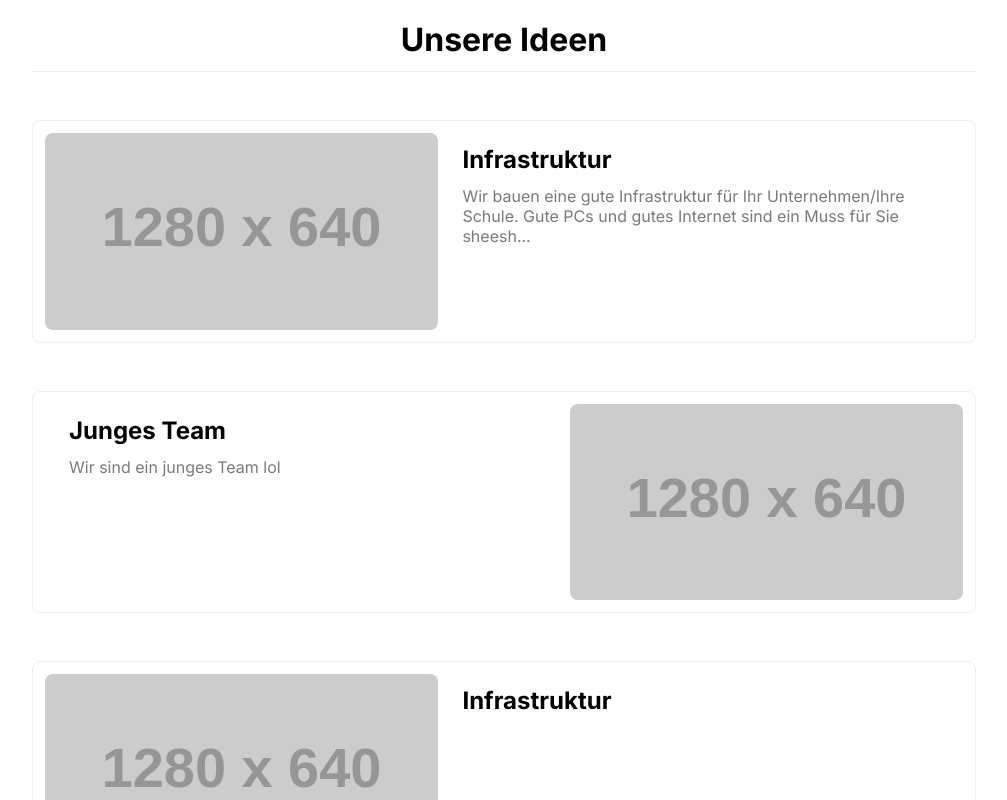
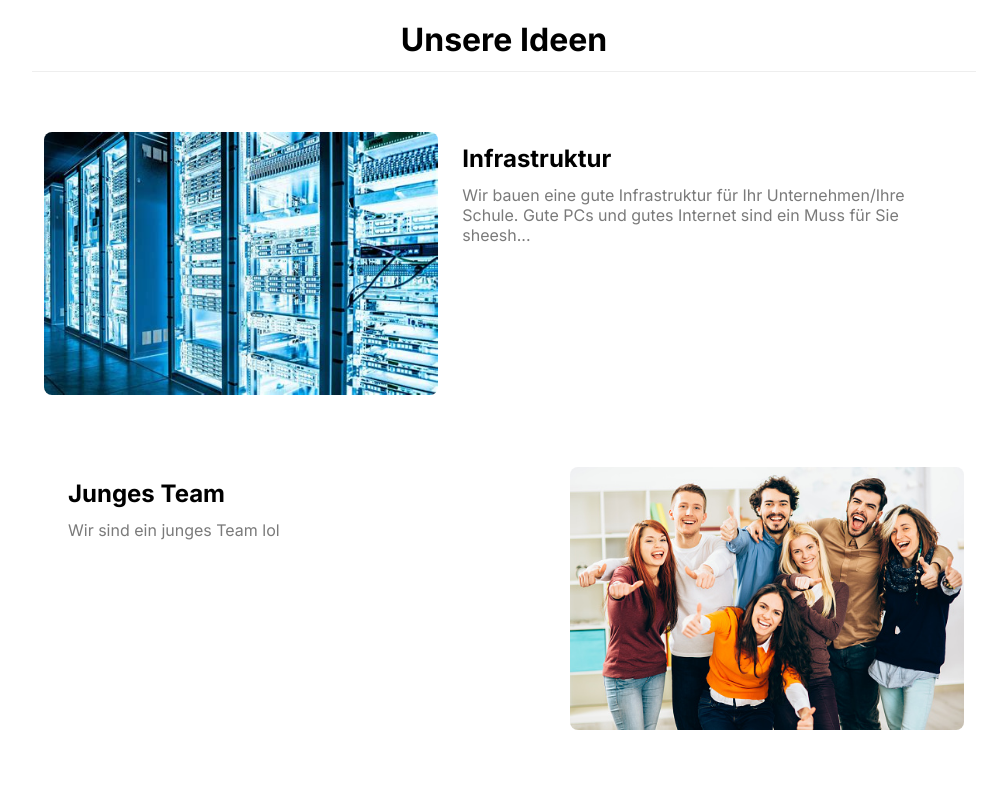
Before and after one commit to migueldamota/Innovation-in-niedersachsen.de, a React (Create React App) app: page / in a window 1280 px wide. Shown: the part 1000-1800 px from the top of the page, without its empty margins (136-1143 px from the left). Built offline with nearby package versions, Linux system fonts and the light colour scheme.

Commit message:
Added homepage images

```diff
--- a/src/pages/Home.tsx
+++ b/src/pages/Home.tsx
@@ -1,6 +1,8 @@
 import utilsStyles from "../styles/Utils.module.scss";
 
 import HomeBackground from "../assets/home-background.png";
+import InfrastructureImage from "../assets/infrastruktur-image.png";
+import YoungTeamImage from "../assets/youngteam-image.png";
 
 export default function Home () {
 
@@ -40,7 +42,7 @@ export default function Home () {
 					<div className="grid">
 
 						<div className="gridItem">
-							<img src="https://via.placeholder.com/1280x640" alt="" />
+							<img src={InfrastructureImage} alt="Infrastruktur Bild" />
 
 							<div>
 								<h3>Infrastruktur</h3>
@@ -54,7 +56,7 @@ export default function Home () {
 								<p>Wir sind ein junges Team lol</p>
 							</div>
 
-							<img src="https://via.placeholder.com/1280x640" alt="" />
+							<img src={YoungTeamImage} alt="Junges Team Bild" />
 						</div>
 
 						<div className="gridItem">
--- a/src/styles/App.scss
+++ b/src/styles/App.scss
@@ -214,8 +214,6 @@ section {
         width: 100%;
         padding: var(--gap-half);
         margin-bottom: var(--gap-double);
-        border: 1px solid var(--border-color);
-        border-radius: 8px;
 
         &.flip {
             grid-template-columns: 1fr .75fr;
```
Also changed, not shown: src/assets/infrastruktur-image.png (added), src/assets/youngteam-image.png (added).
